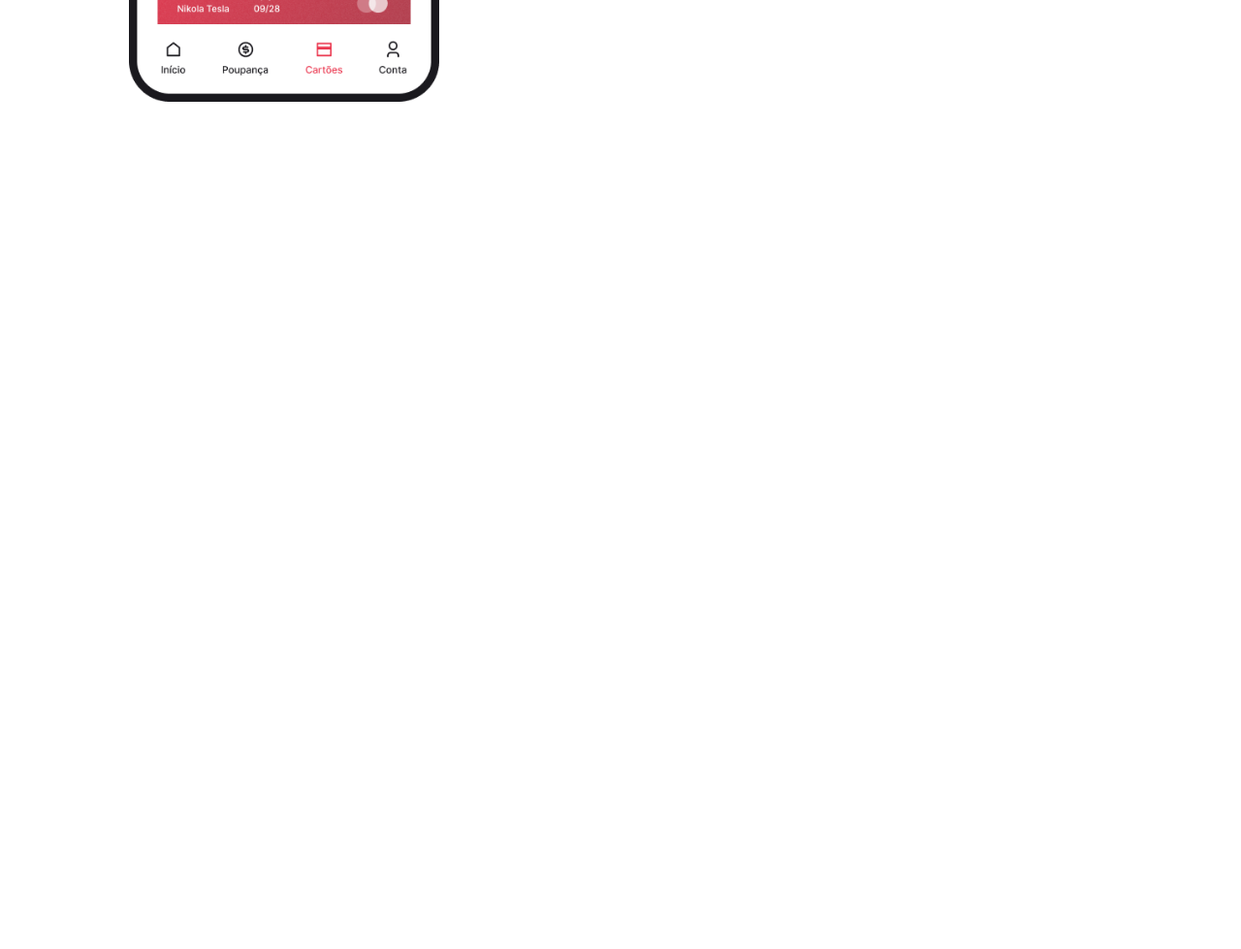
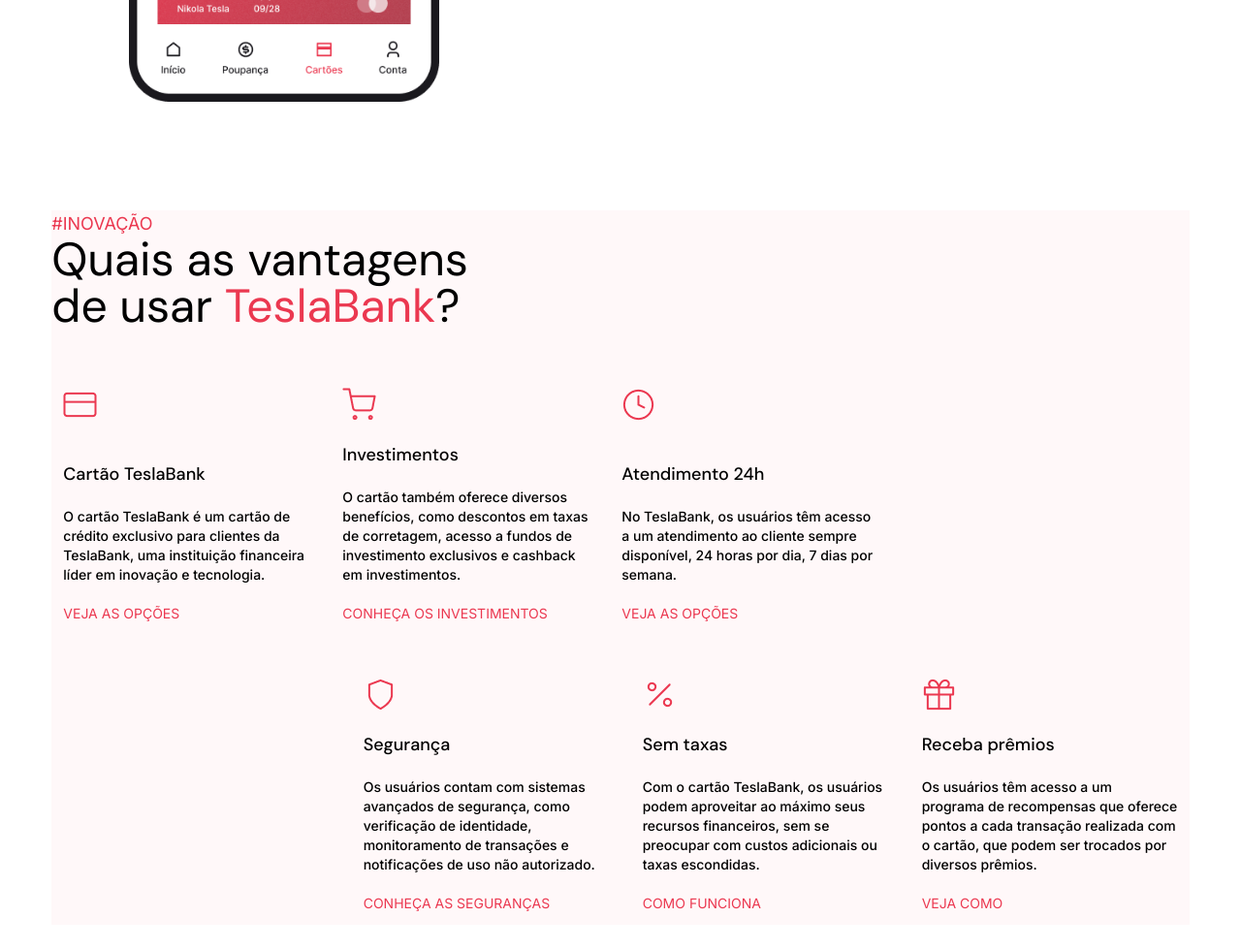
Before and after one commit to pedroviniciusn/tesla-bank, a website: page index.html in a window 1280 px wide. Shown: the part 1287-2266 px from the top of the page at 97% size. Before the commit the page ends 1568 px from the top, so only its background shows below. Drawn offline with nearby package versions, Linux system fonts and the light colour scheme; files that its build step writes are made by us from their sources.

Commit message:
feat: Finalizing the third section of the project

```diff
--- a/index.html
+++ b/index.html
@@ -226,6 +226,126 @@
             </div>
           </div>
         </section>
+        <section class="bg-background">
+          <div class="mb-12">
+            <span class="text-brand_color_red">#INOVAÇÃO</span>
+            <h1 class="xl:text-5xl lg:text-5xl md:text-4xl sm:text-3xl">
+              Quais as vantagens <br />
+              de usar
+              <span
+                class="xl:text-5xl lg:text-5xl md:text-4xl sm:text-3xl text-brand_color_red"
+                >TeslaBank</span
+              >?
+            </h1>
+          </div>
+          <div class="flex flex-wrap justify-start mb-8">
+            <div class="w-72 grid grid-rows-1 gap-5 p-3">
+              <img src="/credit-card.png" alt="Creadit card" />
+              <h3
+                class="xl:text-lg lg:text-lg md:text-base sm:text-base font-medium"
+              >
+                Cartão TeslaBank
+              </h3>
+              <p class="text-sm font-medium">
+                O cartão TeslaBank é um cartão de crédito exclusivo para
+                clientes da TeslaBank, uma instituição financeira líder em
+                inovação e tecnologia.
+              </p>
+              <span
+                class="text-sm text-brand_color_red cursor-pointer hover:underline underline-offset-4"
+                >VEJA AS OPÇÕES</span
+              >
+            </div>
+            <div class="w-72 grid grid-rows-1 gap-5 p-3">
+              <img src="/shopping-cart.png" alt="Cart" />
+              <h3
+                class="xl:text-lg lg:text-lg md:text-base sm:text-base font-medium"
+              >
+                Investimentos
+              </h3>
+              <p class="text-sm font-medium">
+                O cartão também oferece diversos benefícios, como descontos em
+                taxas de corretagem, acesso a fundos de investimento exclusivos
+                e cashback em investimentos.
+              </p>
+              <span
+                class="text-sm text-brand_color_red cursor-pointer hover:underline underline-offset-4"
+                >CONHEÇA OS INVESTIMENTOS</span
+              >
+            </div>
+            <div class="w-72 grid grid-rows-1 gap-5 p-3">
+              <img src="/clock.png" alt="Clock" />
+              <h3
+                class="xl:text-lg lg:text-lg md:text-base sm:text-base font-medium"
+              >
+                Atendimento 24h
+              </h3>
+              <p class="text-sm font-medium">
+                No TeslaBank, os usuários têm acesso a um atendimento ao cliente
+                sempre disponível, 24 horas por dia, 7 dias por semana.
+              </p>
+              <span
+                class="text-sm text-brand_color_red cursor-pointer hover:underline underline-offset-4"
+                >VEJA AS OPÇÕES</span
+              >
+            </div>
+          </div>
+          <div
+            class="flex flex-wrap xl:justify-end lg:justify-end md:justify-start sm:justify-start"
+          >
+            <div class="w-72 grid grid-rows-1 gap-5 p-3">
+              <img src="/shield.png" alt="Security" />
+              <h3
+                class="xl:text-lg lg:text-lg md:text-base sm:text-base font-medium"
+              >
+                Segurança
+              </h3>
+              <p class="text-sm font-medium">
+                Os usuários contam com sistemas avançados de segurança, como
+                verificação de identidade, monitoramento de transações e
+                notificações de uso não autorizado.
+              </p>
+              <span
+                class="text-sm text-brand_color_red cursor-pointer hover:underline underline-offset-4"
+                >CONHEÇA AS SEGURANÇAS</span
+              >
+            </div>
+            <div class="w-72 grid grid-rows-1 gap-5 p-3">
+              <img src="/percent.png" alt="Percent" />
+              <h3
+                class="xl:text-lg lg:text-lg md:text-base sm:text-base font-medium"
+              >
+                Sem taxas
+              </h3>
+              <p class="text-sm font-medium">
+                Com o cartão TeslaBank, os usuários podem aproveitar ao máximo
+                seus recursos financeiros, sem se preocupar com custos
+                adicionais ou taxas escondidas.
+              </p>
+              <span
+                class="text-sm text-brand_color_red cursor-pointer hover:underline underline-offset-4"
+                >COMO FUNCIONA</span
+              >
+            </div>
+            <div class="w-72 grid grid-rows-1 gap-5 p-3">
+              <img src="/gift.png" alt="Gift" />
+              <h3
+                class="xl:text-lg lg:text-lg md:text-base sm:text-base font-medium"
+              >
+                Receba prêmios
+              </h3>
+              <p class="text-sm font-medium">
+                Os usuários têm acesso a um programa de recompensas que oferece
+                pontos a cada transação realizada com o cartão, que podem ser
+                trocados por diversos prêmios.
+              </p>
+              <span
+                class="text-sm text-brand_color_red cursor-pointer hover:underline underline-offset-4"
+                >VEJA COMO</span
+              >
+            </div>
+          </div>
+        </section>
       </main>
     </div>
   </body>
--- a/tailwind.config.js
+++ b/tailwind.config.js
@@ -4,6 +4,7 @@
   theme: {
     colors: {
       white: "#FFFFFF",
+      background: "#FFF8F9",
       brand_color_red: "#EB3850",
       from_gradient_color_red: "#A93E4C",
       to_gradient_color_red: "#EB3850",
```
Also changed, not shown: public/shield.png (added).
